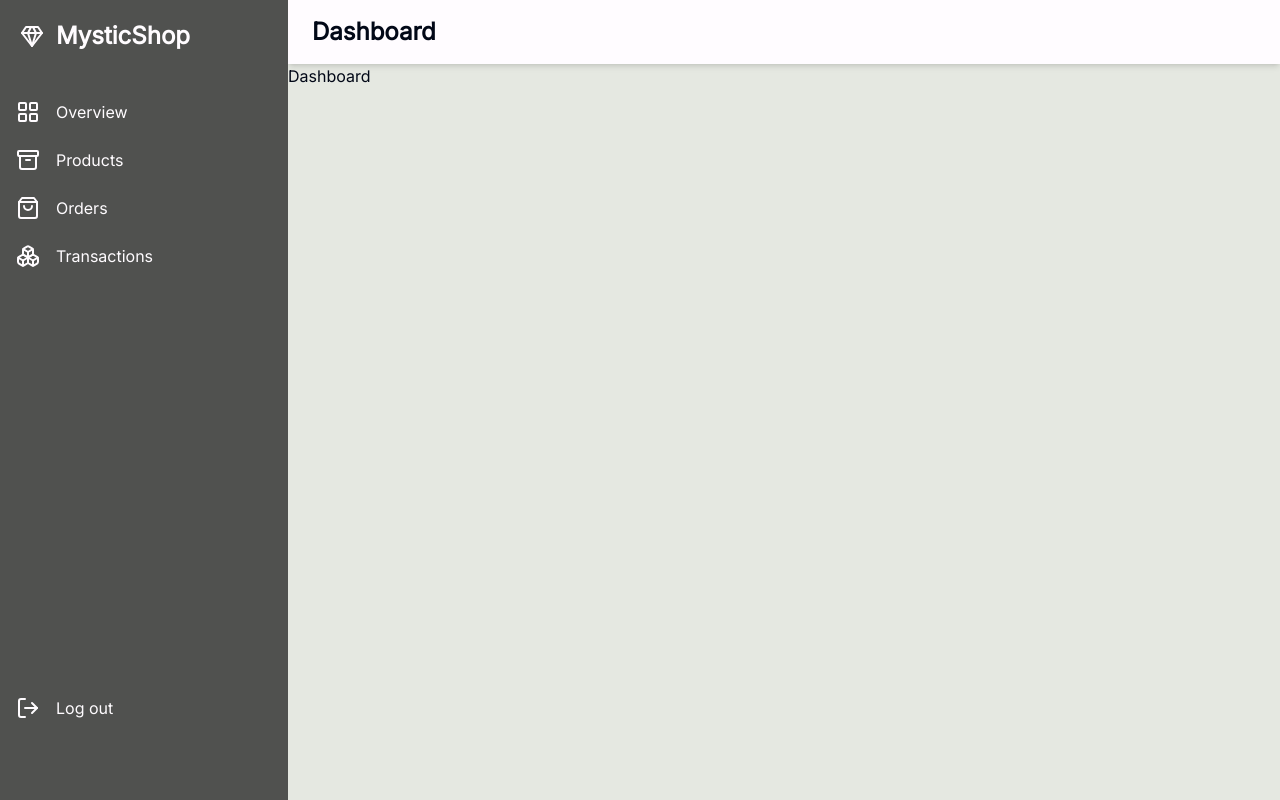
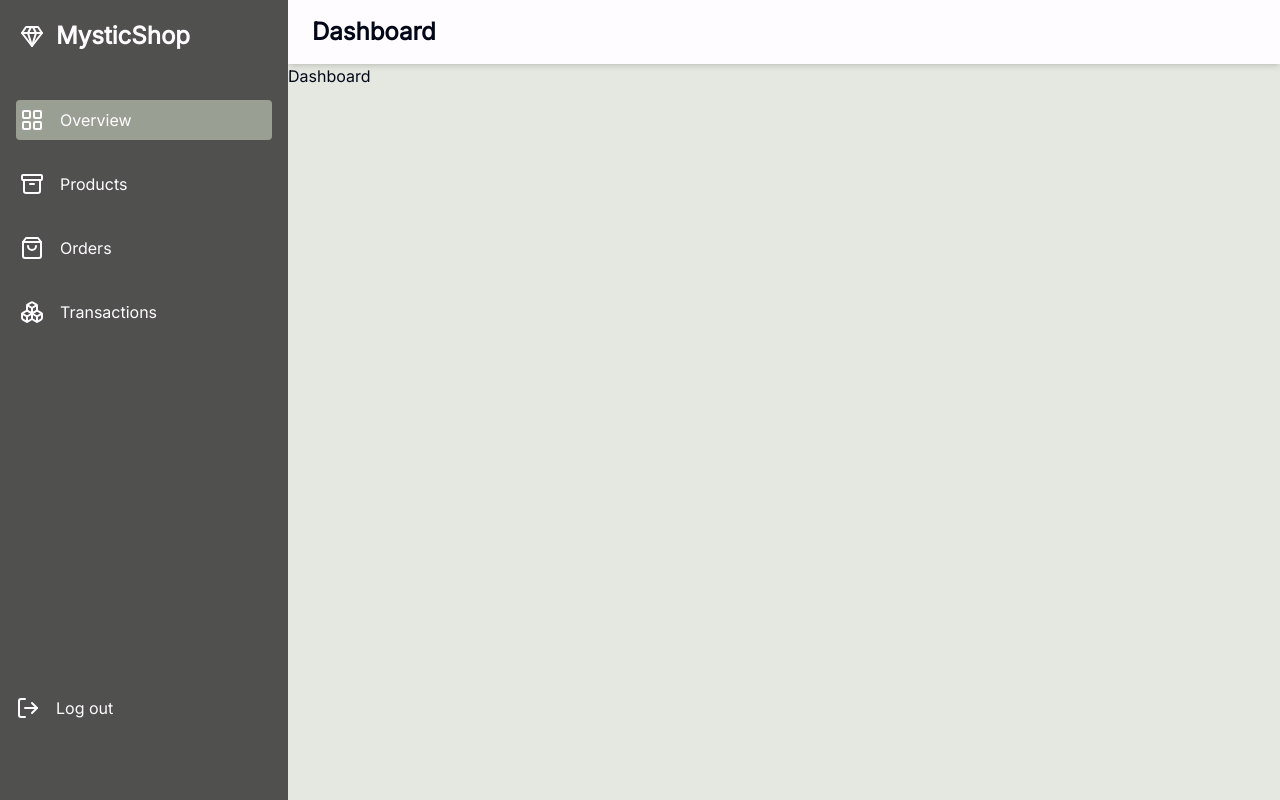
Before and after one commit to balikis-oyeleye/MysticShop-Dashboard, a Next.js app: page / in a window 1280 px wide. Built offline with nearby package versions, Linux system fonts and the light colour scheme.

Commit message:
feat: update sidebar

```diff
--- a/components/sidebar.tsx
+++ b/components/sidebar.tsx
@@ -11,6 +11,7 @@ import {
 import Link from "next/link";
 import { SignOutButton } from "@clerk/nextjs";
 import { SidebarProps } from "@/types/general";
+import { usePathname } from "next/navigation";
 
 const routes = [
   { label: "Overview", icon: LayoutGrid, to: "/" },
@@ -20,6 +21,12 @@ const routes = [
 ];
 
 const Sidebar = ({ openSidebar, setOpenSidebar }: SidebarProps) => {
+  const pathname = usePathname();
+
+  const isPath = (routeName: string) => {
+    if (pathname === routeName) return true;
+  };
+
   const toggleMenu = () => {
     setOpenSidebar((prev) => (prev = false));
   };
@@ -46,7 +53,9 @@ const Sidebar = ({ openSidebar, setOpenSidebar }: SidebarProps) => {
           <Link
             href={route.to}
             key={route.label}
-            className="flex gap-4 items-center text-white"
+            className={`flex gap-4 items-center text-white hover:bg-pale/60 py-2 px-1 rounded ${
+              isPath(route.to) ? "bg-pale/60" : ""
+            }`}
           >
             <route.icon className="w-6" />
             <span
```
